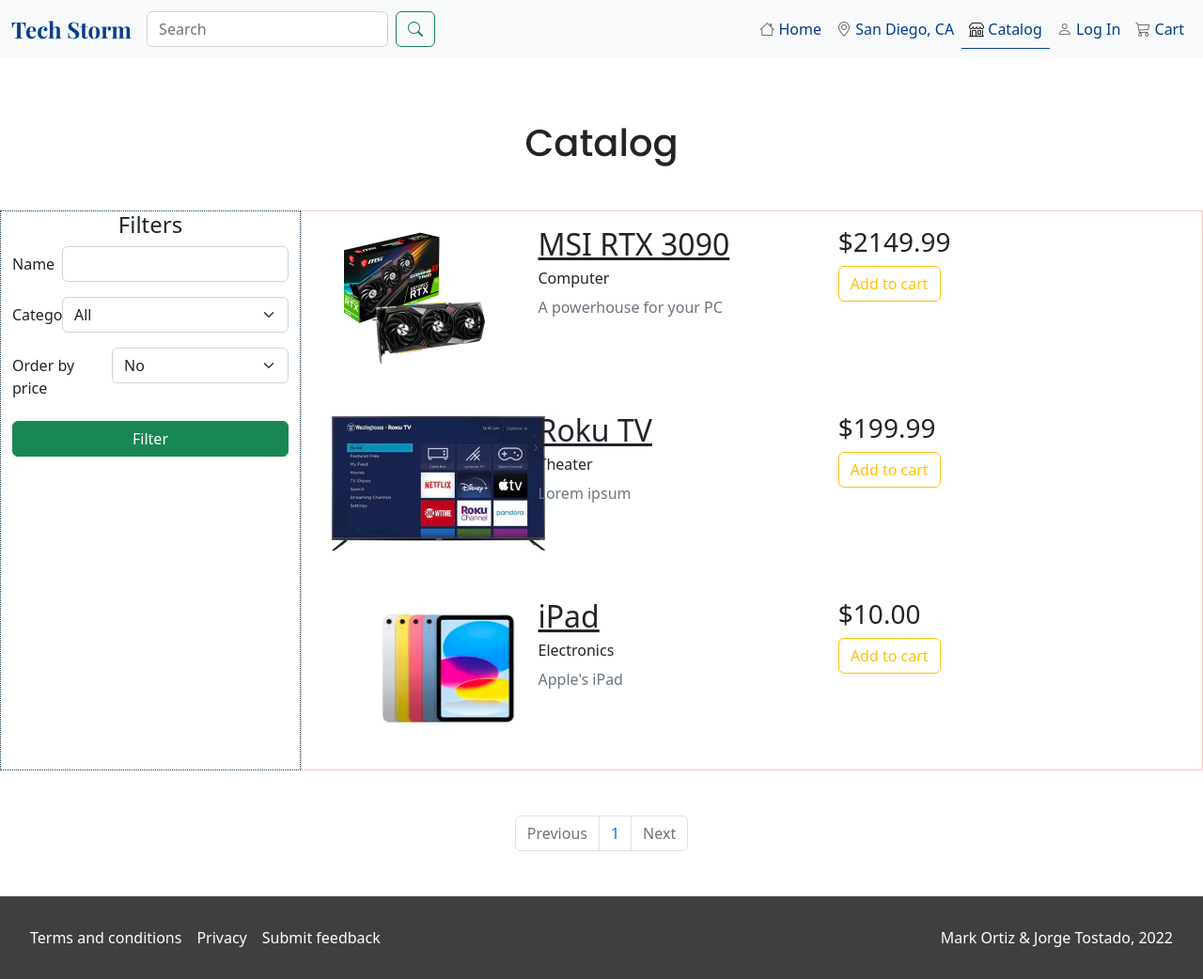
After one commit to JorgeToAn/GameKraez, a Django app: page /catalog/ in a window 1280 px wide. The commit adds this page. Shown: the whole page at 94% size. Run offline with Django 4.2, Linux system fonts and the light colour scheme; data comes from the database, SQL or seed files in the repository; both versions use the stored data as it was after the commit; some libraries are stand-ins or nearby versions.

Commit message:
Filter functionality in catalog

```diff
--- a/config/settings.py
+++ b/config/settings.py
@@ -138,6 +138,11 @@
 STATIC_ROOT = str(BASE_DIR.joinpath('staticfiles'))
 STATICFILES_DIRS = [str(BASE_DIR.joinpath('static'))]
 
+# Media files (User uploads)
+
+MEDIA_URL = 'uploads/'
+MEDIA_ROOT = str(BASE_DIR.joinpath('uploads'))
+
 # Default primary key field type
 # https://docs.djangoproject.com/en/4.1/ref/settings/#default-auto-field
 
--- a/config/urls.py
+++ b/config/urls.py
@@ -22,4 +22,5 @@
     path('user/', include('user.urls')),
     path('user/', include('django.contrib.auth.urls')),
     path('feedback/', include('feedback.urls')),
+    path('', include('orders.urls')),
 ]
--- a/feedback/views.py
+++ b/feedback/views.py
@@ -13,7 +13,7 @@
         user = User.objects.filter(pk=self.request.user.id).get()
         return user.role == User.Role.MANAGER
 
-class FeedbackDetailView(DetailView):
+class FeedbackDetailView(DetailView, LoginRequiredMixin, UserPassesTestMixin):
     template_name: str='feedback/detail.html'
     model = Feedback
 
@@ -21,12 +21,12 @@
         user = User.objects.filter(pk=self.request.user.id).get()
         return user.role == User.Role.MANAGER
 
-class FeedbackCreateView(CreateView):
+class FeedbackCreateView(CreateView, LoginRequiredMixin, UserPassesTestMixin):
     template_name: str='feedback/new.html'
     model = Feedback
     fields = ['first_name', 'last_name', 'email', 'score', 'comment']
 
-class FeedbackDeleteView(DeleteView):
+class FeedbackDeleteView(DeleteView, LoginRequiredMixin, UserPassesTestMixin):
     template_name: str='feedback/delete.html'
     model = Feedback
     success_url = reverse_lazy('feedback_list')
--- a/orders/models.py
+++ b/orders/models.py
@@ -34,7 +34,7 @@
 
     product_name = models.CharField(max_length=128)
     description = models.TextField()
-    image = models.ImageField(upload_to='uploads/products')
+    image = models.ImageField(upload_to='products/')
     price = models.DecimalField(decimal_places=2, max_digits=10, validators=[validate_price])
     category = models.CharField(choices=CATEGORY, max_length=80)
     created_on = models.DateTimeField(auto_now_add=True)
--- /dev/null
+++ b/orders/urls.py
@@ -0,0 +1,12 @@
+from django.urls import path
+from django.conf.urls.static import static
+from django.conf import settings
+from .views import CatalogView, ProductDetailView
+
+urlpatterns = [
+    path('catalog/', CatalogView.as_view(), name='catalog'),
+    path('product/<int:pk>', ProductDetailView.as_view(), name='product_detail'),
+]
+
+# Loads the media directory to display the product images
+urlpatterns += static(settings.MEDIA_URL, document_root=settings.MEDIA_ROOT)
--- a/orders/views.py
+++ b/orders/views.py
@@ -1,10 +1,8 @@
 from django.views.generic import ListView, DetailView, UpdateView, DeleteView, View
 from django.contrib import messages
-from django.contrib.auth.decorators import login_required
 from django.contrib.auth.mixins import LoginRequiredMixin
 from django.core.exceptions import ObjectDoesNotExist
 from django.shortcuts import render, get_object_or_404, redirect
-from django.utils import timezone
 from .models import (
     Product,
     Order,
@@ -24,3 +22,26 @@
         except ObjectDoesNotExist:
             messages.error(self.request, "No orders found :(")
             return redirect("/")
+
+class CatalogView(ListView):
+    template_name: str='products/catalog.html'
+    paginate_by = 10
+    model = Product
+
+    def get_queryset(self):
+        name = self.request.GET.get('name')
+        category = self.request.GET.get('category')
+        order_price = self.request.GET.get('order')
+
+        query = Product.objects.all()
+        if name:
+            query = query.filter(product_name__icontains=name)
+        if category:
+            query = query.filter(category__icontains=category)
+        if order_price:
+            query = query.order_by(order_price)
+        return query
+
+class ProductDetailView(DetailView):
+    template_name: str='products/detail.html'
+    model = Product
--- a/static/css/style.css
+++ b/static/css/style.css
@@ -296,6 +296,36 @@
     }
 }
 
+/*------------------
+    CATALOG
+------------------*/
+div.filter-container{
+    border: 0.5px dotted rgb(14, 57, 71);
+}
+
+div.products-container{
+    border: 0.5px solid pink;
+}
+
+div.product-image-container{
+    height: 150px;
+    align-items: center;
+}
+
+div.product-image-container img{
+    display: block;
+    width: auto;
+    height: 100%;
+    margin-left: auto;
+    margin-right: auto;
+}
+
+/*------------------
+    PRODUCT
+------------------*/
+div.product-detail-img{
+    width: 350px;
+}
 
 /*------------------
     UTILITIES
--- a/templates/base.html
+++ b/templates/base.html
@@ -37,7 +37,7 @@
                                 <a class="nav-link" href="#"><i class="bi bi-geo-alt"></i> <span>San Diego, CA</span></a>
                             </li>
                             <li class="nav-item">
-                                <a class="nav-link {% block catalog %}{% endblock catalog %}" href="#"><i class="bi bi-shop"></i> <span>Catalog</span></a>
+                                <a class="nav-link {% block catalog %}{% endblock catalog %}" href="{% url 'catalog' %}"><i class="bi bi-shop"></i> <span>Catalog</span></a>
                             </li>
                             {% if user.is_authenticated %}
                             <li class="nav-item dropdown">
--- /dev/null
+++ b/templates/products/catalog.html
@@ -0,0 +1,135 @@
+{% extends 'base.html' %}
+
+{% block catalog %}active{% endblock catalog %}
+{% block title %}Catalog{% endblock title %}
+
+{% block content %}
+<div class="container-fluid my-5">
+    <h1 class="text-center page-title mb-5">Catalog</h1>
+    <div class="row">
+        <div class="filter-container col-3">
+            <h4 class="text-center">Filters</h4>
+            <form method="get">
+                <div class="mb-3 row">
+                    <label for="name" class="col-2 col-form-label">Name</label>
+                    <div class="col-10">
+                        <input type="text" name="name" id="name" class="form-control" value="">
+                    </div>
+                </div>
+                <!--
+                <div>
+                    <input type="checkbox" name="chkComputer" id="chkComputer" class="form-check-input me-2" value="computer">
+                    <label for="chkComputer" class="form-label">Computer</label>
+                </div>
+                <div>
+                    <input type="checkbox" name="chkElectronics" id="chkElectronics" class="form-check-input me-2" value="electronics">
+                    <label for="chkElectronics" class="form-label">Electronics</label>
+                </div>
+                <div>
+                    <input type="checkbox" name="chkGaming" id="chkGaming" class="form-check-input me-2" value="gaming">
+                    <label for="chkGaming" class="form-label">Gaming</label>
+                </div>
+                <div>
+                    <input type="checkbox" name="chkOffice" id="chkOffice" class="form-check-input me-2" value="office">
+                    <label for="chkOffice" class="form-label">Office</label>
+                </div>
+                <div>
+                    <input type="checkbox" name="chkNetworking" id="chkNetworking" class="form-check-input me-2" value="networking">
+                    <label for="chkNetworking" class="form-label">Networking</label>
+                </div>
+                <div>
+                    <input type="checkbox" name="chkTheater" id="chkTheater" class="form-check-input me-2" value="theater">
+                    <label for="chkTheater" class="form-label">Theater</label>
+                </div>
+                <div>
+                    <input type="checkbox" name="chkToys" id="chkToys" class="form-check-input me-2" value="toys">
+                    <label for="chkToys" class="form-label">Toys</label>
+                </div>
+                <div>
+                    <input type="checkbox" name="chkSoftware" id="chkSoftware" class="form-check-input me-2" value="software">
+                    <label for="chkSoftware" class="form-label">Software</label>
+                </div>
+                <div>
+                    <input type="checkbox" name="chkAudioVideo" id="chkAudioVideo" class="form-check-input me-2" value="audio & video">
+                    <label for="chkAudioVideo" class="form-label">Audio & Video</label>
+                </div>
+                -->
+                <div class="mb-3 row">
+                    <label for="category" class="col-2 col-form-label">Category</label>
+                    <div class="col-10">
+                        <select class="form-select" aria-label="Select category" name="category" id="category">
+                            <option selected value="">All</option>
+                            <option value="computer">Computer</option>
+                            <option value="electronics">Electronics</option>
+                            <option value="gaming">Gaming</option>
+                            <option value="office">Office</option>
+                            <option value="networking">Networking</option>
+                            <option value="theater">Theater</option>
+                            <option value="toys">Toys</option>
+                            <option value="software">Software</option>
+                            <option value="audio & video">Audio & Video</option>
+                        </select>
+                    </div>
+                </div>
+                <div class="mb-3 row">
+                    <label for="order" class="col-4 col-form-label">Order by price</label>
+                    <div class="col-8">
+                        <select class="form-select" aria-label="Select order" name="order" id="order">
+                            <option selected value="">No</option>
+                            <option value="price">Ascending</option>
+                            <option value="-price">Descending</option>
+                        </select>
+                    </div>
+                </div>
+                <input type="submit" value="Filter" class="w-100 btn btn-success text-center">
+            </form>
+        </div>
+        <div class="products-container col-9">
+            {% if product_list %}
+                {% for product in page_obj %}
+                    <div class="product-card row mb-3 py-3">
+                        <div class="product-image-container col-3">
+                            <img src="{{ product.image.url }}" alt="{{ product.product_name }}">
+                        </div>
+                        <div class="col-8">
+                            <div class="row">
+                                <div class="col">
+                                    <h2 class="product-name"><a class="text-reset" href="{% url 'product_detail' product.id %}">{{ product.product_name }}</a></h4>
+                                    <h6>{{ product.get_category_display }}</h6>
+                                    <p class="text-muted">{{ product.description }}</p>
+                                </div>
+                                <div class="col">
+                                    <h3>${{ product.price }}</h6>
+                                    <button class="btn btn-outline-warning">Add to cart</button>
+                                </div>
+                            </div>
+                        </div>
+                    </div>
+                {% endfor %}
+            {% endif %}
+        </div>
+    </div>
+
+    <div class="mt-5">
+        <nav aria-label="Page navigation">
+            <ul class="pagination justify-content-center">
+                {% if page_obj.has_previous %}
+                    <li class="page-item"><a class="page-link" href="?page={{ page_obj.previous_page_number }}">Previous</a></li>
+                {% else %}
+                    <li class="page-item disabled"><a class="page-link" href="#">Previous</a></li>
+                {% endif %}
+
+                {% for page in page_obj.paginator %}
+                    <li class="page-item"><a class="page-link" href="?page={{ page.number }}">{{ page.number }}</a></li>
+                {% endfor %}
+
+                {% if page_obj.has_next %}
+                    <li class="page-item"><a class="page-link" href="?page={{ page_obj.next_page_number }}">Next</a></li>
+                {% else %}
+                    <li class="page-item disabled"><a class="page-link" href="#">Next</a></li>
+                {% endif %}
+            </ul>
+        </nav>
+    </div>
+</div>
+{% endblock content %}
```
Also changed, not shown: templates/products/detail.html (added, +29 -0 lines), db.sqlite3, orders/migrations/0002_alter_product_image.py (added), uploads/products/apple-ipad.png (added), uploads/products/roku-tv.png (added), uploads/products/rtx3090.png (added), uploads/products/rtx3090_H0Z8LRL.png (added).
